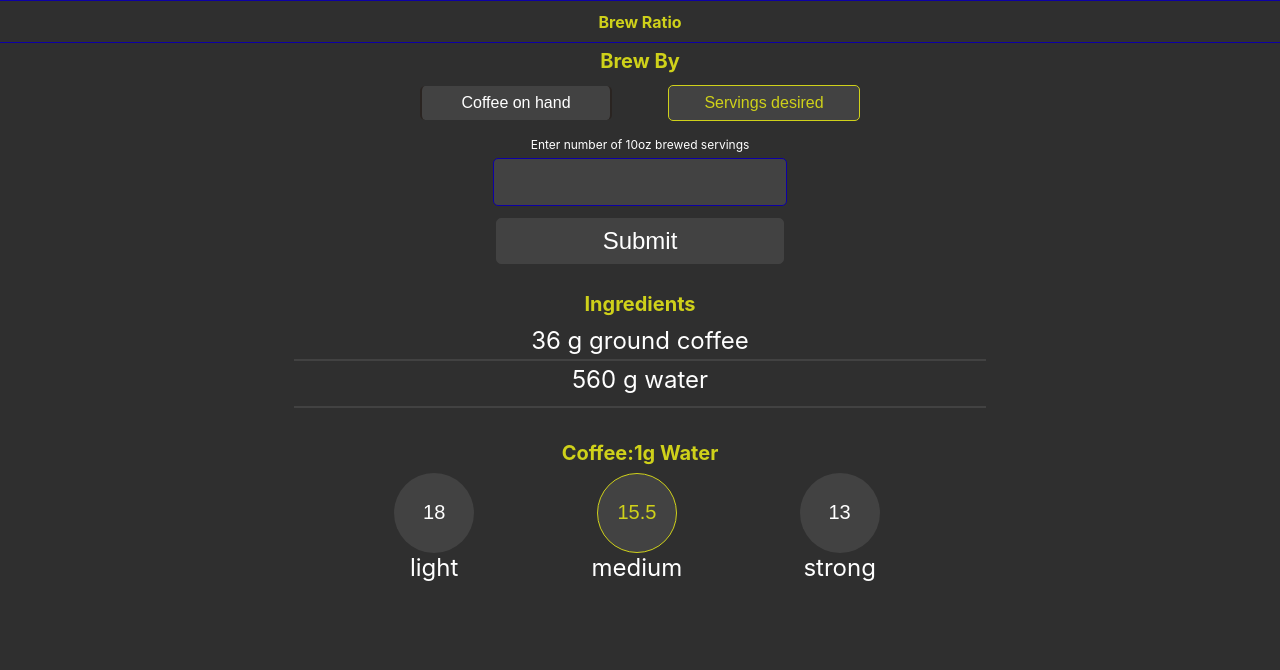
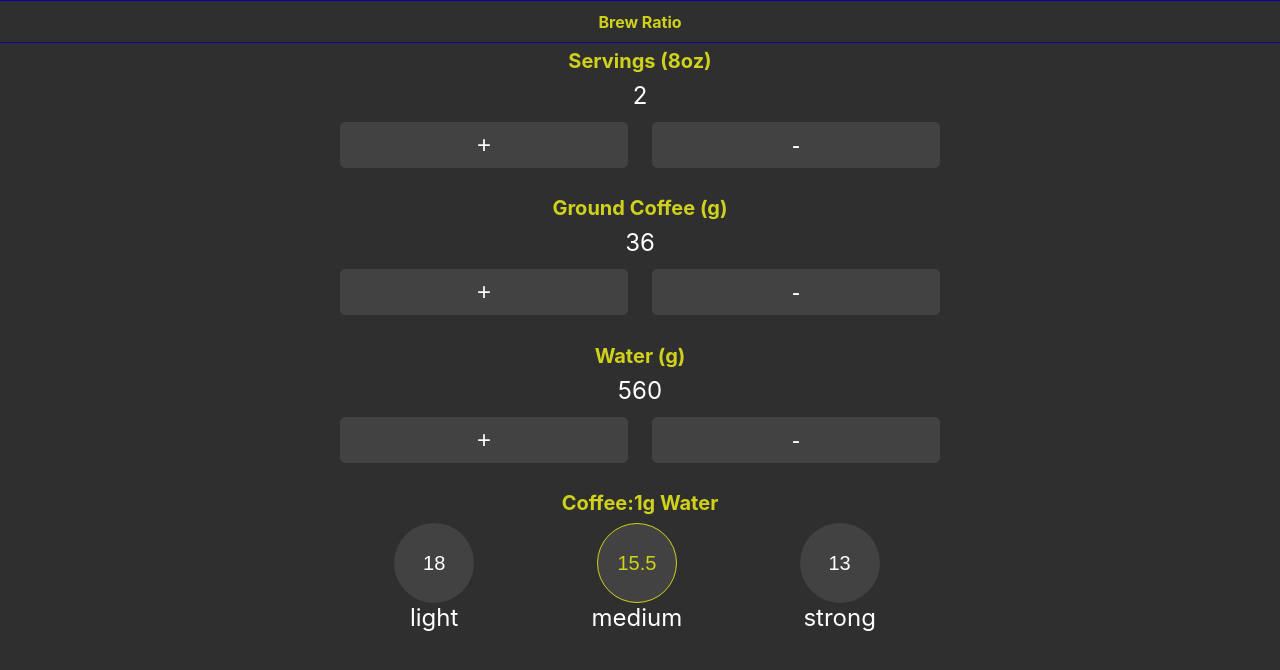
Before and after one commit to rtviner/brew-ratio, a React (Create React App) app: page / in a window 1280 px wide. Shown: the top 670 px of the page. Built offline with nearby package versions, Linux system fonts and the light colour scheme.

Commit message:
add increment decrement sets

```diff
--- a/src/App.js
+++ b/src/App.js
@@ -1,4 +1,5 @@
 import React, { Component } from 'react';
+import { IncrementDecrementSet } from './increment.js';
 import './App.css';
 
 const DefaultCups = 2;
@@ -80,74 +81,25 @@ class App extends Component {
         </header>
 
         <main>
-        <h2>Brew By</h2>
-
-          <div className="coffeeOrCupsInput">
-
-            <form className="CupOrGrind">
-              <div className="CupOrGrind">
-
-                <ButtonInput
-                  className = {(coffeeOrServings === "Coffee on hand") ? "active" : "inactive"}
-                  id="coffee"
-                  name="coffeeOrServings"
-                  value="Coffee on hand"
-                  onClick={this.onClick}
-                />
-              </div>
-              <div className="CupOrGrind">
-                <ButtonInput
-                  className = {(coffeeOrServings === "Servings desired") ? "active" : "inactive"}
-                  id="servings"
-                  name="coffeeOrServings"
-                  value="Servings desired"
-                  onClick={this.onClick}
-                />
-              </div>
-
-            </form>
+          <div id="adjustables">
+            <IncrementDecrementSet
+              name="servings"
+              title="Servings (8oz)"
+              interval={cups}
+              setIntervalTime={this.onSubmitCups}
+            />
+            <IncrementDecrementSet
+              name="coffee"
+              title="Ground Coffee (g)"
+              interval={coffee}
+              setIntervalTime={this.onSubmitWater}
+            />
+            <IncrementDecrementSet
+              name="water"
+              title="Water (g)"
+              interval={water}
+            />
           </div>
-
-          { (coffeeOrServings === "Coffee on hand")
-            ? <div className="grindsInput">
-                <div className="interactions labelInput">
-                    <CupGrindInput
-                      label="Enter weight of coffee in grams"
-                      id="coffeeInput"
-                      name='coffee'
-                      onChange={this.onClick}
-                      onSubmit = {this.onSubmitCoffee}
-                    >
-                    </CupGrindInput>
-                </div>
-                <Ingredients
-                  coffee={cups}
-                  water={water}
-                  label={CupsLabel}
-                >
-                </Ingredients>
-              </div>
-            : <div className="cupsInput">
-                <div className="interactions">
-                    <CupGrindInput
-                      label="Enter number of 10oz brewed servings"
-                      id="cupsInput"
-                      name='cups'
-                      onChange={this.onClick}
-                      onSubmit = {this.onSubmitCups}
-                    >
-                    </CupGrindInput>
-
-                </div>
-
-                <Ingredients
-                  coffee={coffee}
-                  water={water}
-                  label={CoffeeGrindsLabel}
-                >
-                </Ingredients>
-              </div>
-            }
 
           <div className="strengthInput interactions">
             <h2>Coffee:1g Water</h2>
```
